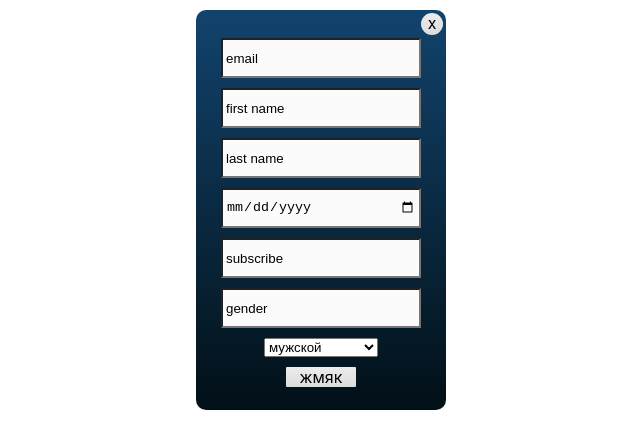
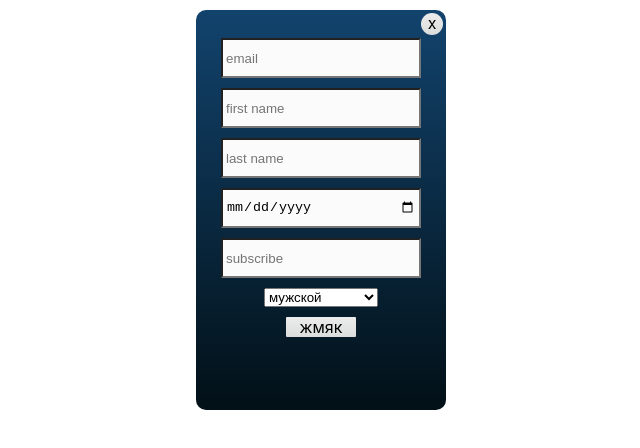
Before and after one commit to dakotalisa/my-app, a React (Create React App) app: page / in a window 1280 px wide. Shown: the top 448 px of the page, without its empty margins (319-959 px from the left). Built offline with nearby package versions, Linux system fonts and the light colour scheme.

Commit message:
edits to the form

```diff
--- a/package.json
+++ b/package.json
@@ -32,6 +32,8 @@
     ]
   },
   "devDependencies": {
+    "eslint": "^6.8.0",
+    "eslint-plugin-react": "^7.19.0",
     "node-sass": "^4.13.1",
     "sass-loader": "^8.0.2"
   }
--- a/src/App.js
+++ b/src/App.js
@@ -1,7 +1,6 @@
 import React from 'react';
-import logo from './logo.svg';
 import './App.css';
-import Registration from './pages/registration';
+import { Auth, Registration } from './pages';
 
 function App() {
   return (
--- /dev/null
+++ b/src/pages/index.js
@@ -0,0 +1,8 @@
+import Auth from './auth';
+import Registration from './registration';
+
+
+export {
+  Auth,
+  Registration
+}
--- a/src/pages/registration/index.js
+++ b/src/pages/registration/index.js
@@ -6,14 +6,13 @@ class Registration extends React.Component {
     return (
       <div className="registration">
         <div className="registration__exit">x</div>
-        <input type="text" className="registration__input-email" value="email"/>
-        <input type="text" className="registration__input-fname" value="first name"/>
-        <input type="text" className="registration__input-lname" value="last name"/>
-        <input type="date" className="registration__input-birthday" value="birthday"/>
-        <input type="boolean" className="registration__input-subscribe" value="subscribe"/>
-        <input type="select -M-F-Undefined" className="registration__input-gender" value="gender"/>
+        <input type="text" className="registration__input-email" placeholder="email"/>
+        <input type="text" className="registration__input-fname" placeholder="first name"/>
+        <input type="text" className="registration__input-lname" placeholder="last name"/>
+        <input type="date" className="registration__input-birthday" placeholder="birthday"/>
+        <input type="boolean" className="registration__input-subscribe" placeholder="subscribe"/>
         <select>
-            <option disabled="disabled" value="gender">Выберите пол:</option>
+            <option disabled="disabled" placeholder="gender">Выберите пол:</option>
             <option value="men">мужской</option>
             <option value="women">женский</option>
         </select>
```
Also changed, not shown: src/components/input/index.js (added), src/components/input/index.scss (added), 1 other file (tests, documents, lock files or other folders).
